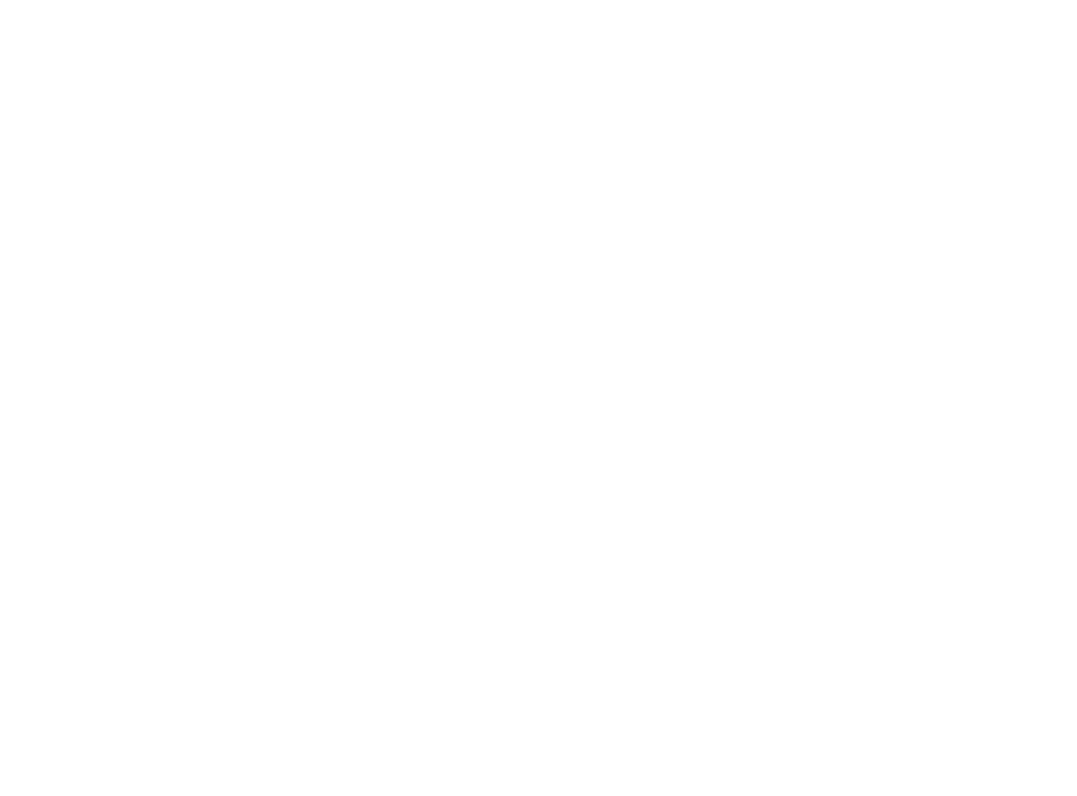
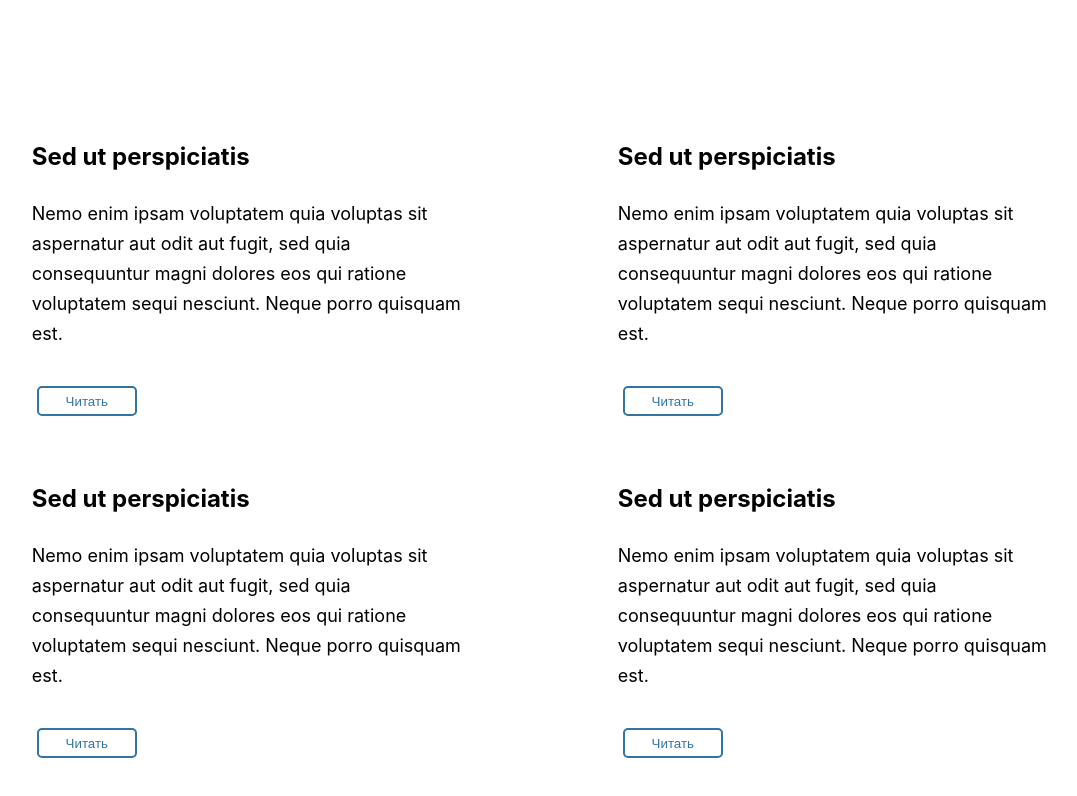
Before and after one commit to NISONovosibirsk/niso-system, a React (Create React App) app: page / in a window 1280 px wide. Shown: the part 1605-2401 px from the top of the page, without its empty margins (109-1186 px from the left). Before the commit the page ends 1839 px from the top, so only its background shows below. Built offline with nearby package versions, Linux system fonts and the light colour scheme.

Commit message:
feat(blog): add BlogCards

```diff
--- a/src/components/Blog/Blog.scss
+++ b/src/components/Blog/Blog.scss
@@ -1,7 +1,11 @@
 .blog {
   padding: 155px 9% 155px 11%;
+  display: grid;
+  grid-template-columns: 1fr 1fr;
+  gap: 60px 148px;
 
   &__title {
+    grid-column: span 2;
     margin: 0;
     padding-bottom: 72px;
     line-height: 72px;
--- a/src/components/Blog/Blog.tsx
+++ b/src/components/Blog/Blog.tsx
@@ -1,4 +1,5 @@
 import React from 'react';
+import BlogCard from '../BlogCard/BlogCard';
 
 import './Blog.scss';
 
@@ -6,6 +7,22 @@
   return (
     <section className='blog'>
       <h2 className='blog__title'>Информация для посетителей</h2>
+      <BlogCard
+        title='Sed ut perspiciatis'
+        paragraph='Nemo enim ipsam voluptatem quia voluptas sit aspernatur aut odit aut fugit, sed quia consequuntur magni dolores eos qui ratione voluptatem sequi nesciunt. Neque porro quisquam est.'
+      />
+      <BlogCard
+        title='Sed ut perspiciatis'
+        paragraph='Nemo enim ipsam voluptatem quia voluptas sit aspernatur aut odit aut fugit, sed quia consequuntur magni dolores eos qui ratione voluptatem sequi nesciunt. Neque porro quisquam est.'
+      />
+      <BlogCard
+        title='Sed ut perspiciatis'
+        paragraph='Nemo enim ipsam voluptatem quia voluptas sit aspernatur aut odit aut fugit, sed quia consequuntur magni dolores eos qui ratione voluptatem sequi nesciunt. Neque porro quisquam est.'
+      />
+      <BlogCard
+        title='Sed ut perspiciatis'
+        paragraph='Nemo enim ipsam voluptatem quia voluptas sit aspernatur aut odit aut fugit, sed quia consequuntur magni dolores eos qui ratione voluptatem sequi nesciunt. Neque porro quisquam est.'
+      />
     </section>
   );
 };
--- a/src/components/BlogCard/BlogCard.scss
+++ b/src/components/BlogCard/BlogCard.scss
@@ -4,7 +4,7 @@
     font-size: 24px;
     line-height: 36px;
     margin: 0;
-    padding: 60px 0 24px;
+    padding-bottom: 24px;
   }
 
   &__paragraph {
```
